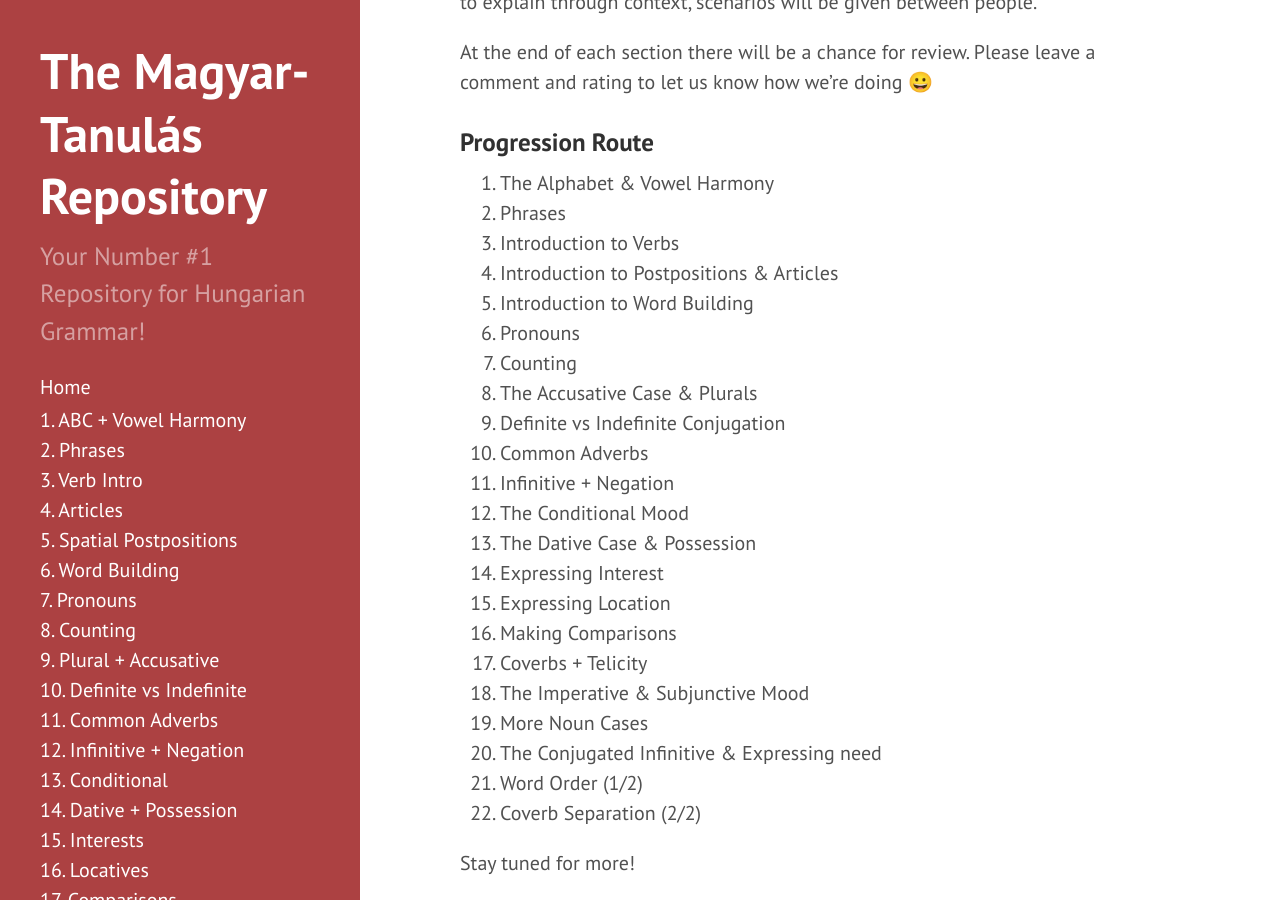
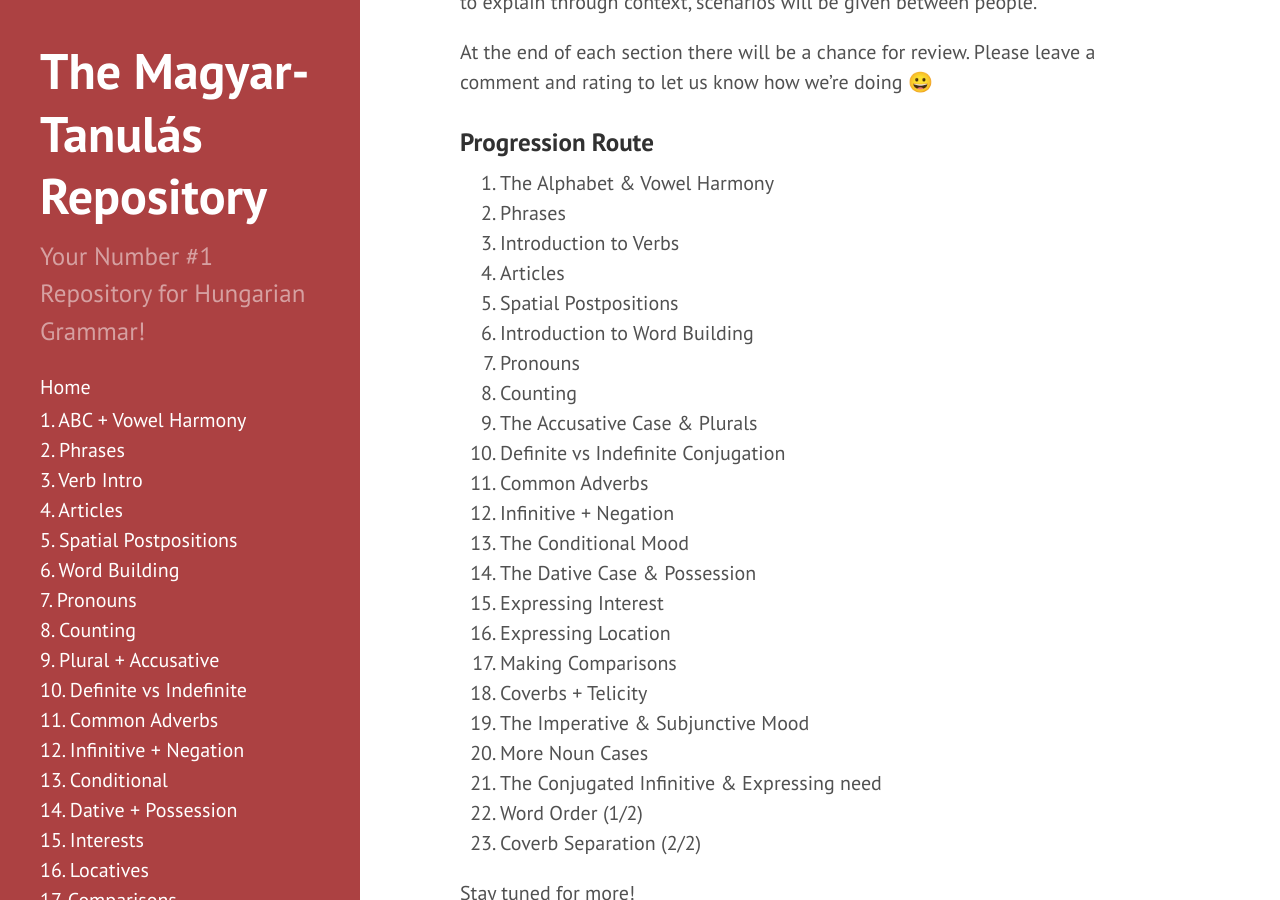
Before and after one commit to Magyartanulas/magyartanulas.github.io, a Jekyll site: the page built from _posts/2012-02-06-whats-jekyll.md, in a window 1280 px wide and 900 px high, scrolled down 790 px. Built offline with Jekyll 4.4.1, drawn with Linux system fonts in a browser that asks for light colours; comment, search, counter and statistics services are not loaded.

Commit message:
Update 2012-02-06-whats-jekyll.md

```diff
--- a/_posts/2012-02-06-whats-jekyll.md
+++ b/_posts/2012-02-06-whats-jekyll.md
@@ -25,25 +25,26 @@ At the end of each section there will be a chance for review. Please leave a com
 1. The Alphabet & Vowel Harmony
 2. Phrases
 3. Introduction to Verbs
-4. Introduction to Postpositions & Articles
-5. Introduction to Word Building
-6. Pronouns
-7. Counting
-8. The Accusative Case & Plurals
-9. Definite vs Indefinite Conjugation
-10. Common Adverbs
-11. Infinitive + Negation
-12. The Conditional Mood
-13. The Dative Case & Possession
-14. Expressing Interest
-15. Expressing Location
-16. Making Comparisons
-17. Coverbs + Telicity
-18. The Imperative & Subjunctive Mood
-19. More Noun Cases
-20. The Conjugated Infinitive & Expressing need
-21. Word Order (1/2)
-22. Coverb Separation (2/2)
+4. Articles
+5. Spatial Postpositions
+6. Introduction to Word Building
+7. Pronouns
+8. Counting
+9. The Accusative Case & Plurals
+10. Definite vs Indefinite Conjugation
+11. Common Adverbs
+12. Infinitive + Negation
+13. The Conditional Mood
+14. The Dative Case & Possession
+15. Expressing Interest
+16. Expressing Location
+17. Making Comparisons
+18. Coverbs + Telicity
+19. The Imperative & Subjunctive Mood
+20. More Noun Cases
+21. The Conjugated Infinitive & Expressing need
+22. Word Order (1/2)
+23. Coverb Separation (2/2)
 
 Stay tuned for more!
 
```
